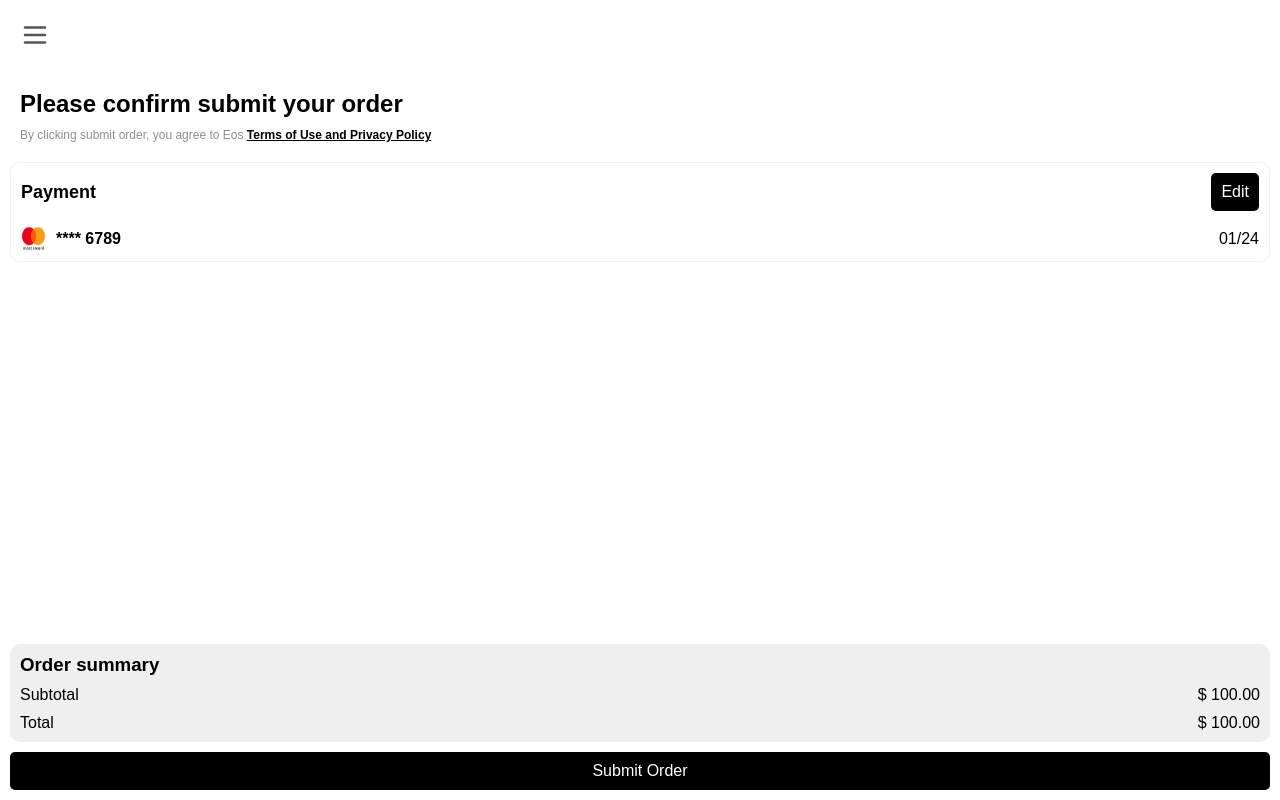
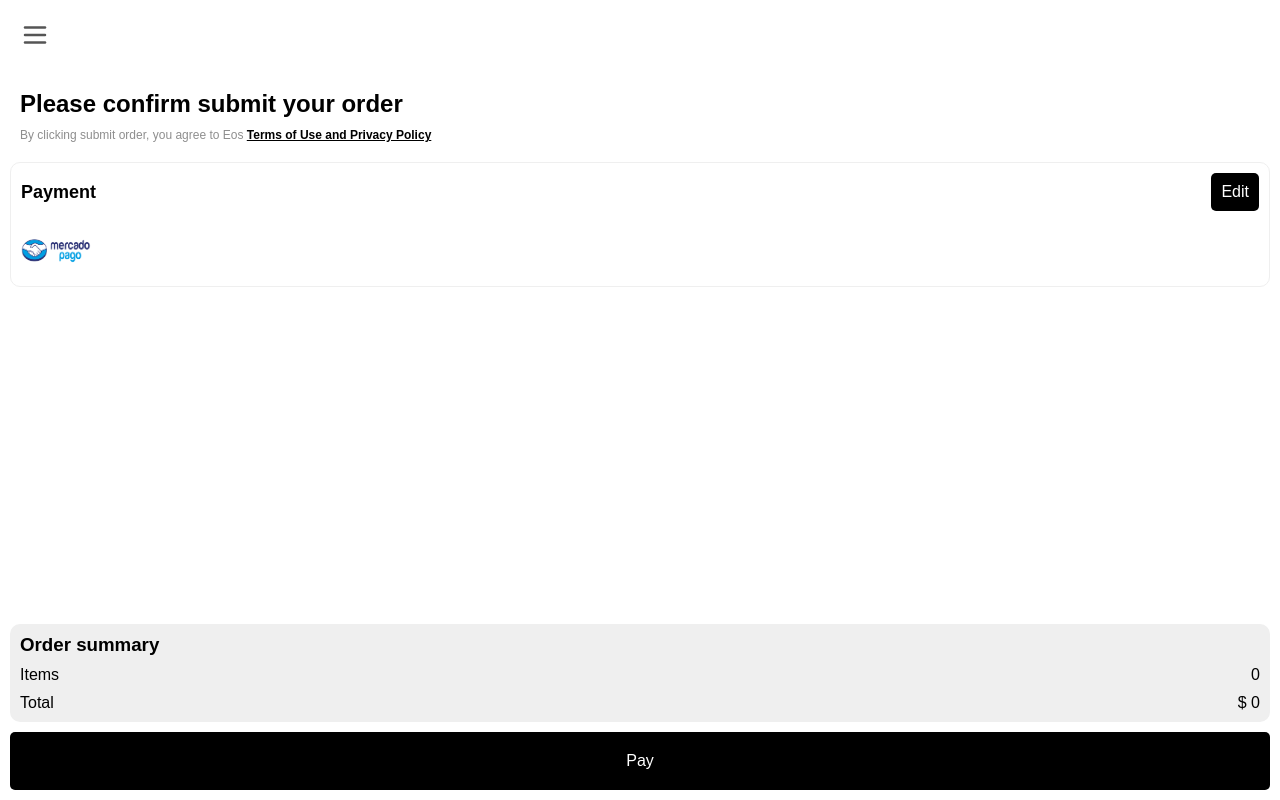
Before and after one commit to Santisan4/frontend, a React (Vite) app: page /cart/checkout/payment in a window 1280 px wide. Built offline with nearby package versions, Linux system fonts and the light colour scheme; a web font is replaced by a local one.

Commit message:
add payment page

```diff
--- a/src/components/Header.tsx
+++ b/src/components/Header.tsx
@@ -1,13 +1,22 @@
 import { Link } from 'react-router-dom'
 import { Cart, CloseIcon, DashboardIcon, HomeIcon, IconProducts, Logo, MenuMobile, SettingIcon, User } from './Icons.tsx'
-import { useState } from 'react'
+import { useEffect, useState } from 'react'
 
 import { UserActive } from './UserActive/UserActive.tsx'
 import { useUser } from '../hooks/useUser.tsx'
 
 export function Header (): JSX.Element {
-  const { user } = useUser()
+  const { user, setUser } = useUser()
   const [checked, setChecked] = useState(false)
+
+  useEffect(() => {
+    const userInLocalStorage = window.localStorage.getItem('user')
+    if (userInLocalStorage !== null) {
+      setUser(JSON.parse(userInLocalStorage))
+    } else {
+      setUser(null)
+    }
+  }, [])
 
   const handleChange = (e: React.ChangeEvent<HTMLInputElement>): void => {
     setChecked(e.target.checked)
--- /dev/null
+++ b/src/const.ts
@@ -0,0 +1,2 @@
+const cartLocalStorage = window.localStorage.getItem('cart')
+export const CART_INITIAL_STATE = cartLocalStorage !== null ? JSON.parse(cartLocalStorage) : []
--- a/src/context/cart.tsx
+++ b/src/context/cart.tsx
@@ -1,12 +1,13 @@
 import { createContext, useState } from 'react'
 import { type CartContextType, type ProductData } from '../types'
+import { CART_INITIAL_STATE } from '../const'
 
 type Children = React.ReactNode
 
 export const CartContext = createContext<CartContextType | undefined>(undefined)
 
 export function CartProvider ({ children }: { children: Children }): JSX.Element {
-  const [cart, setCart] = useState<ProductData[]>([])
+  const [cart, setCart] = useState<ProductData[]>(CART_INITIAL_STATE)
 
   const addToCart = (product: ProductData): void => {
     // check if product is already in cart
@@ -23,6 +24,7 @@ export function CartProvider ({ children }: { children: Children }): JSX.Element
         return item
       })
       setCart(newCart)
+      window.localStorage.setItem('cart', JSON.stringify(newCart))
       return
     }
 
@@ -31,11 +33,13 @@ export function CartProvider ({ children }: { children: Children }): JSX.Element
       quantity: 1
     }]
     setCart(newCart)
+    window.localStorage.setItem('cart', JSON.stringify(newCart))
   }
 
   const removeFromCart = (product: ProductData): void => {
     const newCart = cart.filter(item => item.id !== product.id)
     setCart(newCart)
+    window.localStorage.setItem('cart', JSON.stringify(newCart))
   }
 
   const decrementQuantity = (product: ProductData): void => {
@@ -49,8 +53,8 @@ export function CartProvider ({ children }: { children: Children }): JSX.Element
       }
       return item
     })
-
     setCart(newCart)
+    window.localStorage.setItem('cart', JSON.stringify(newCart))
   }
 
   return (
--- a/src/page/OrderSumary/OrderSummary.tsx
+++ b/src/page/OrderSumary/OrderSummary.tsx
@@ -1,7 +1,16 @@
-import { Link } from 'react-router-dom'
 import './styles.css'
+import { useCart } from '../../hooks/useCart'
 
 export function OrderSummary (): JSX.Element {
+  const { cart } = useCart()
+
+  const totalPrice = cart.reduce((acc, item) => item.price * (item.quantity ?? 0) + acc, 0)
+  const totalItems = cart.map(item => item.quantity ?? 0).reduce((acc, quantity) => quantity + acc, 0)
+
+  const handleSubmit = (event: React.FormEvent<HTMLFormElement>): void => {
+    event.preventDefault()
+  }
+
   return (
     <section className='summary-container'>
 
@@ -19,8 +28,9 @@ export function OrderSummary (): JSX.Element {
           </div>
 
           <div className='card-date'>
-            <p className='card'> <img className='logo-mc' src='/mc.png' alt='' /> **** 6789</p>
-            <p> 01/24 </p>
+            <img className='logo-mc' src='/mp.png' alt='' />
+            {/* <p className='card'> <img className='logo-mc' src='/mp.png' alt='' /> **** 6789</p>
+            <p> 01/24 </p> */}
           </div>
 
         </div>
@@ -30,16 +40,19 @@ export function OrderSummary (): JSX.Element {
         <div className='order-summary'>
           <h3>Order summary</h3>
           <div>
-            <p>Subtotal</p>
-            <p>$ 100.00</p>
+            <p>Items</p>
+            <p>{totalItems}</p>
           </div>
           <div>
             <p>Total</p>
-            <p>$ 100.00</p>
+            <p>$ {totalPrice}</p>
           </div>
         </div>
 
-        <Link to='/cart/checkout/payment/review' className='button-submit-order'>Submit Order</Link>
+        <form onSubmit={handleSubmit} className='button-submit-order'>
+          <button> Pay</button>
+        </form>
+        {/* <Link to='/cart/checkout/payment/review' className='button-submit-order'>Pay</Link> */}
       </div>
     </section>
   )
--- a/src/page/OrderSumary/styles.css
+++ b/src/page/OrderSumary/styles.css
@@ -65,8 +65,8 @@
 }
 
 .logo-mc{
-  width: 25px;
-  height: 25px;
+  width: 70px;
+  height: 50px;
 }
 
 .card{
--- a/src/page/Settings/Settings.tsx
+++ b/src/page/Settings/Settings.tsx
@@ -14,6 +14,7 @@ export function Settings (): JSX.Element {
     setUser(null)
     adminService.setToken(null)
     window.localStorage.removeItem('user')
+    window.localStorage.removeItem('cart')
     navigate('/')
   }
   return (
--- a/src/services/adminProduct.ts
+++ b/src/services/adminProduct.ts
@@ -9,8 +9,8 @@ import {
 
 type Token = string | null
 
-// const baseUrl = 'http://localhost:3000/admin'
-const baseUrl = 'https://tiendaeos-dev.fl0.io/admin'
+const baseUrl = 'http://localhost:3000/admin'
+// const baseUrl = 'https://tiendaeos-dev.fl0.io/admin'
 
 let token: Token = null
 
--- /dev/null
+++ b/src/services/cart.ts
@@ -0,0 +1,4 @@
+import axios from 'axios'
+import adminService from './adminProduct'
+
+export default { setToken }
--- a/src/services/product.ts
+++ b/src/services/product.ts
@@ -4,8 +4,8 @@ import {
   type ApiResponseProduct
 } from '../types'
 
-// const baseUrl = 'http://localhost:3000/products'
-const baseUrl = 'https://tiendaeos-dev.fl0.io/products'
+const baseUrl = 'http://localhost:3000/products'
+// const baseUrl = 'https://tiendaeos-dev.fl0.io/products'
 
 const getProducts = async (): Promise<ApiResponseProducts> => {
   const { data } = await axios.get(baseUrl)
--- a/src/services/user.ts
+++ b/src/services/user.ts
@@ -1,8 +1,8 @@
 import axios from 'axios'
 import { type User } from '../types'
 
-// const baseUrl = 'http://localhost:3000/user'
-const baseUrl = 'https://tiendaeos-dev.fl0.io/user'
+const baseUrl = 'http://localhost:3000/user'
+// const baseUrl = 'https://tiendaeos-dev.fl0.io/user'
 
 const login = async ({ email, password }: { email: string, password: string }): Promise<User> => {
   const { data } = await axios.post(`${baseUrl}/${'login'}`, { email, password })
```
Also changed, not shown: public/mp.png (added).
